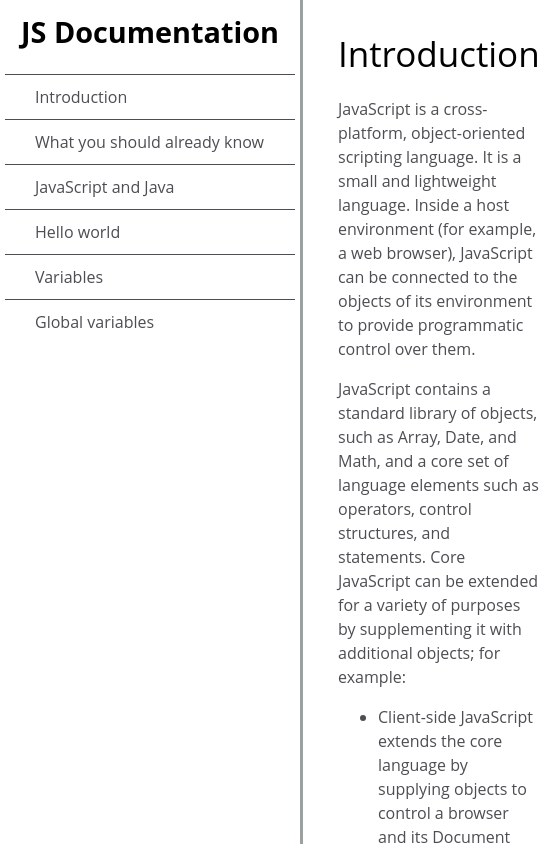
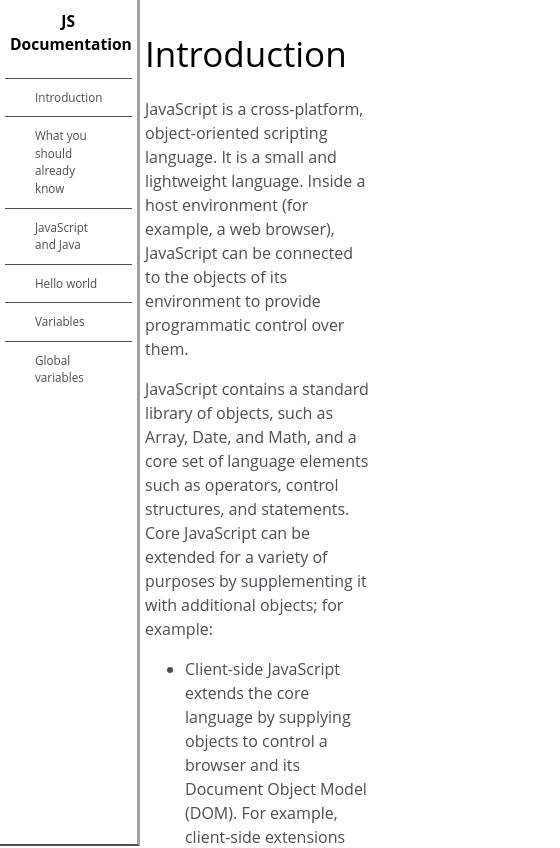
Before and after one commit to DenMold/Technical-Documentation-FCC, a plain HTML site: page index.html in a window 390 px wide. Shown: the top 848 px of the page, 560 px wide, since content can reach past the window. Drawn offline with Linux system fonts and the light colour scheme.

Commit message:
add @media

```diff
--- a/style.css
+++ b/style.css
@@ -3,7 +3,6 @@
    position: absolute;
     margin: 0 0 110px 310px;
    padding: 20px;
-
 }
 
 .main-section header{
@@ -48,15 +47,17 @@ code {
     height: 100%;
     border-right: solid;
     border-color: rgba(0, 22, 22, 0.4);
+}
 
-}
+
+
 #navbar h1{
     text-align: center;
     color: black;
     margin: 10px;
     font-size: 1.8em;
+}
 
-}
 #navbar ul {
     height: 88%;
     padding: 5px;
@@ -82,6 +83,11 @@ ul {
     width: 100%;
 }
 
+.nav-link:hover{
+    background:rgb(187, 187, 187)
+
+}
+
 #navbar a {
     display: block;
     padding: 10px 30px;
@@ -95,3 +101,34 @@ a:-webkit-any-link {
     cursor: pointer;
     text-decoration: underline;
 }
+
+
+@media only screen and (max-width: 815px) {
+    /* For mobile phones: */
+    #navbar h1{
+        text-align: center;
+        color: black;
+        font-size:4vw;
+    }
+
+    #navbar {
+      position: fixed;
+      padding: 0;
+      top: 0;
+      left: 0;
+      margin: 0 80% 0 0 ;
+      width: 20%;
+      max-height: 100%;
+      min-width: 35%;
+      border-bottom: 2px solid;
+    }
+
+    #main-doc {
+      position: absolute;
+     margin: 0 0 30% 30%;
+     padding: 20px;
+    }
+    #navbar li {
+        font-size: 3vw;
+    }
+  }
```
